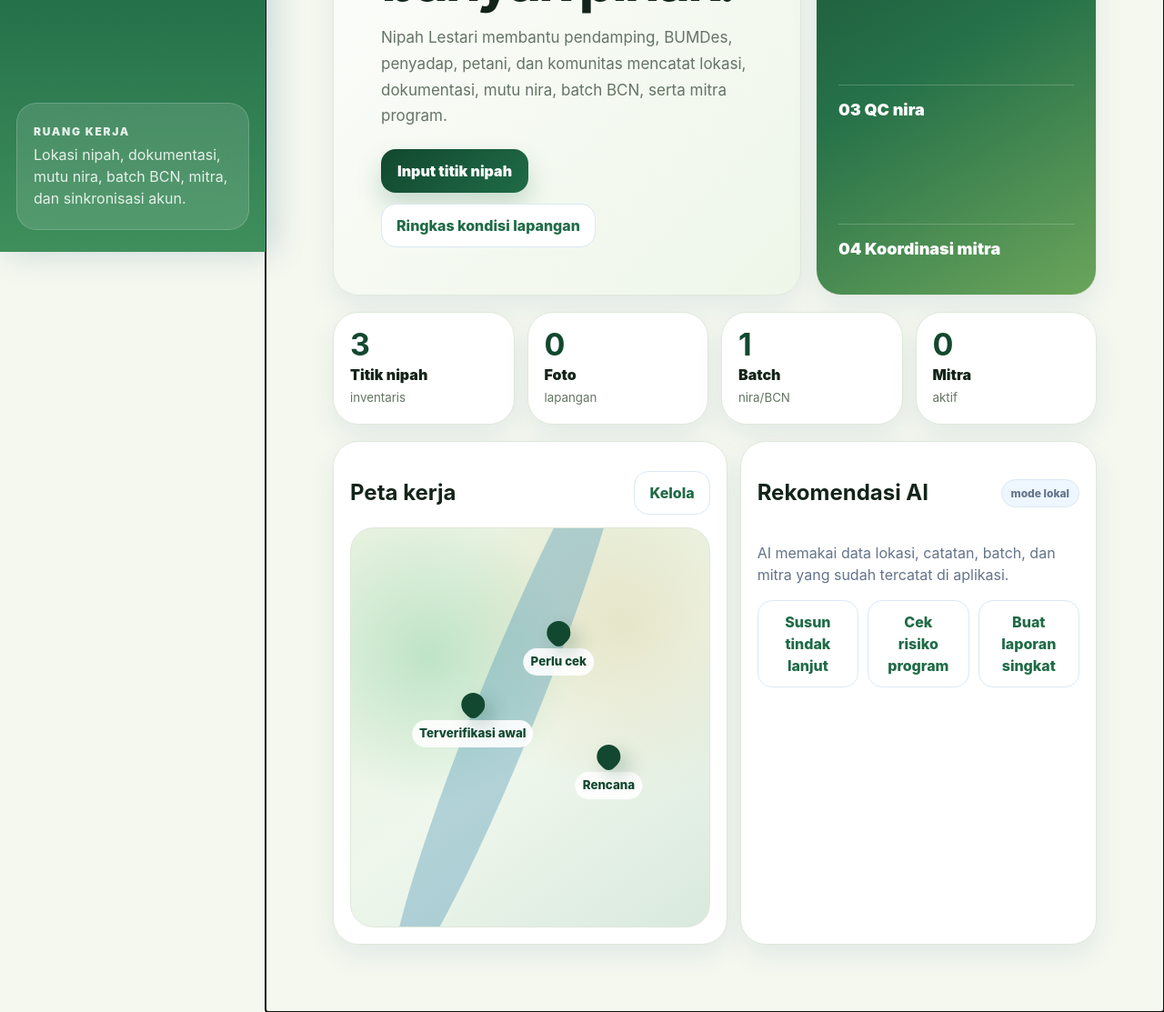
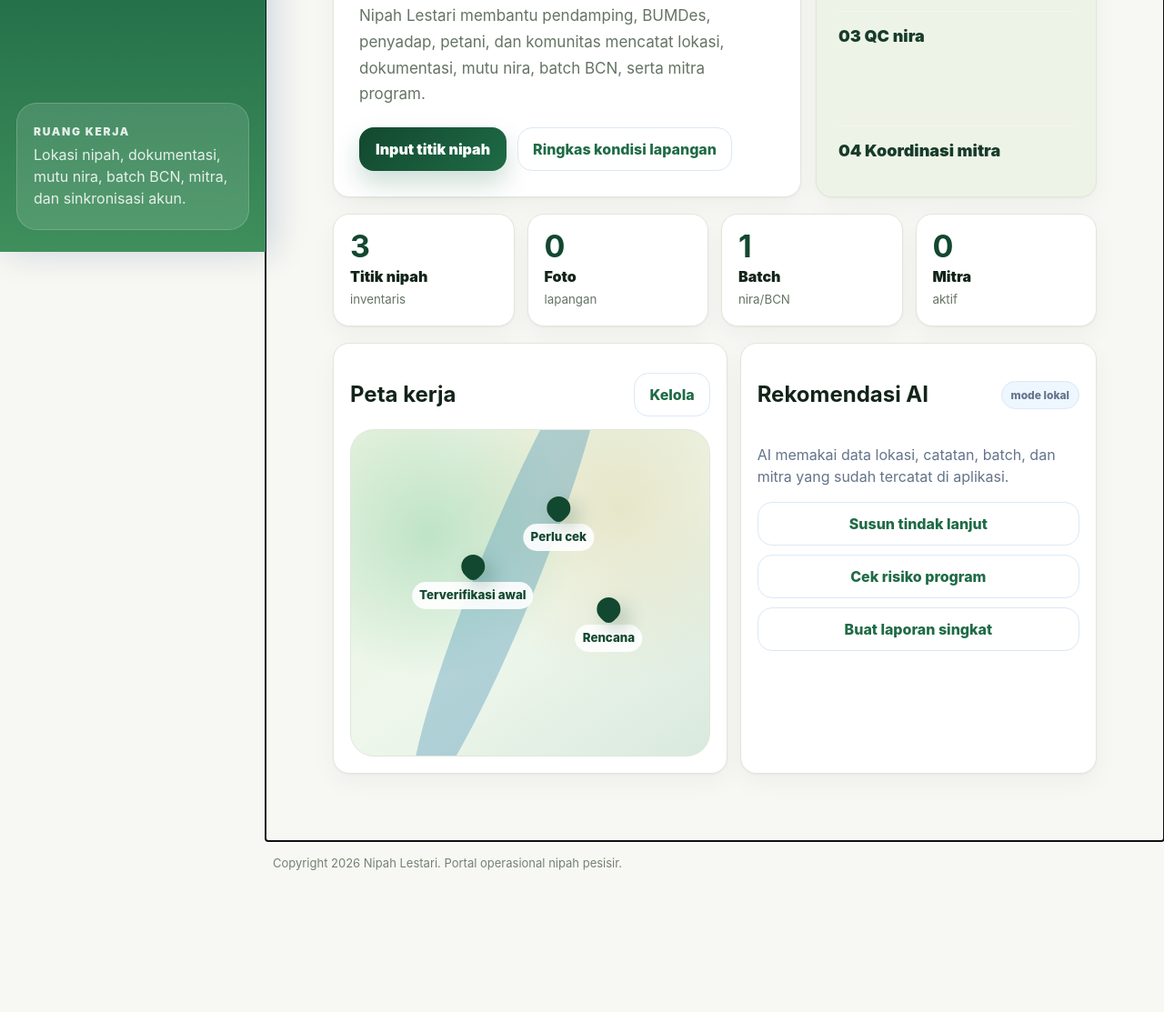
Before and after one commit to muhmmdnaufll/deskin, a website: page app.html in a window 1280 px wide. Shown: the part 523-1636 px from the top of the page at 91% size. After the commit the page ends 1509 px from the top, so only its background shows below. Drawn offline with Linux system fonts and the light colour scheme; no server answers.

Commit message:
Load polish and add footer

```diff
--- a/app.html
+++ b/app.html
@@ -11,6 +11,7 @@
   <link rel="stylesheet" href="/main.css?v=1.2.5" />
   <link rel="stylesheet" href="/signature.css?v=2.0.0" />
   <link rel="stylesheet" href="/assets/operasi.css?v=1.0.0" />
+  <link rel="stylesheet" href="/assets/polish.css?v=1.0.0" />
 </head>
 <body>
   <noscript>Aktifkan JavaScript untuk menggunakan Nipah Lestari.</noscript>
@@ -38,6 +39,8 @@
 
   <main id="app" class="app" tabindex="-1"></main>
 
+  <footer class="site-footer">Copyright 2026 Nipah Lestari. Portal operasional nipah pesisir.</footer>
+
   <template id="modalTemplate">
     <div class="modal-backdrop"><section class="modal"><button class="modal-close icon-btn" type="button">×</button><div class="modal-body"></div></section></div>
   </template>
```
